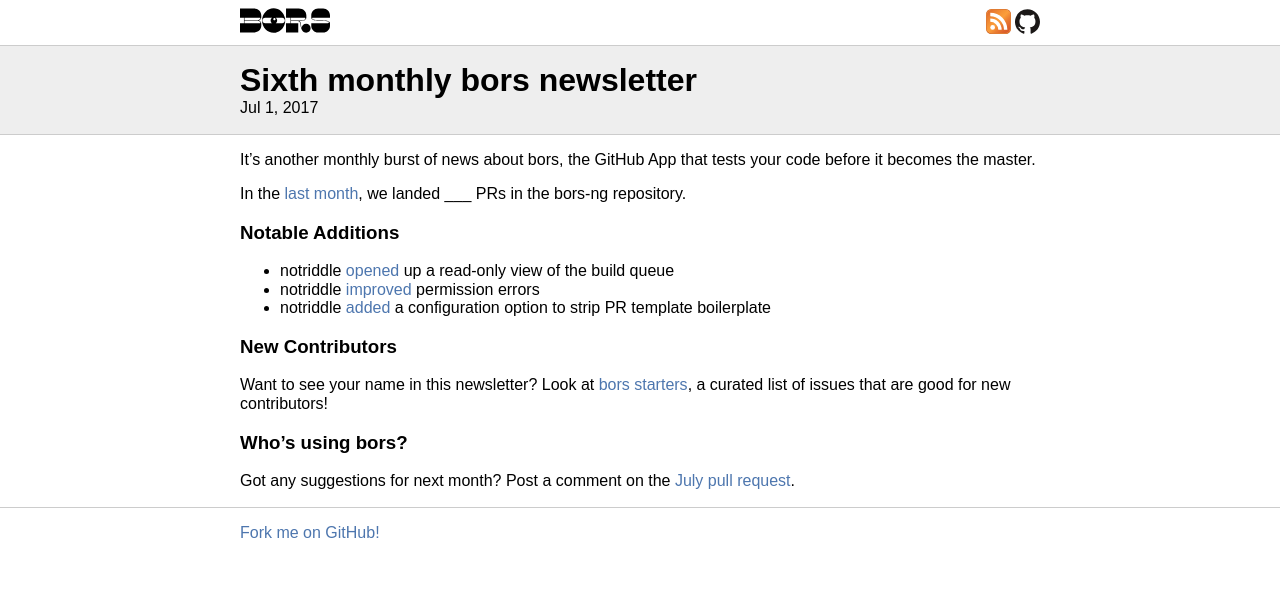
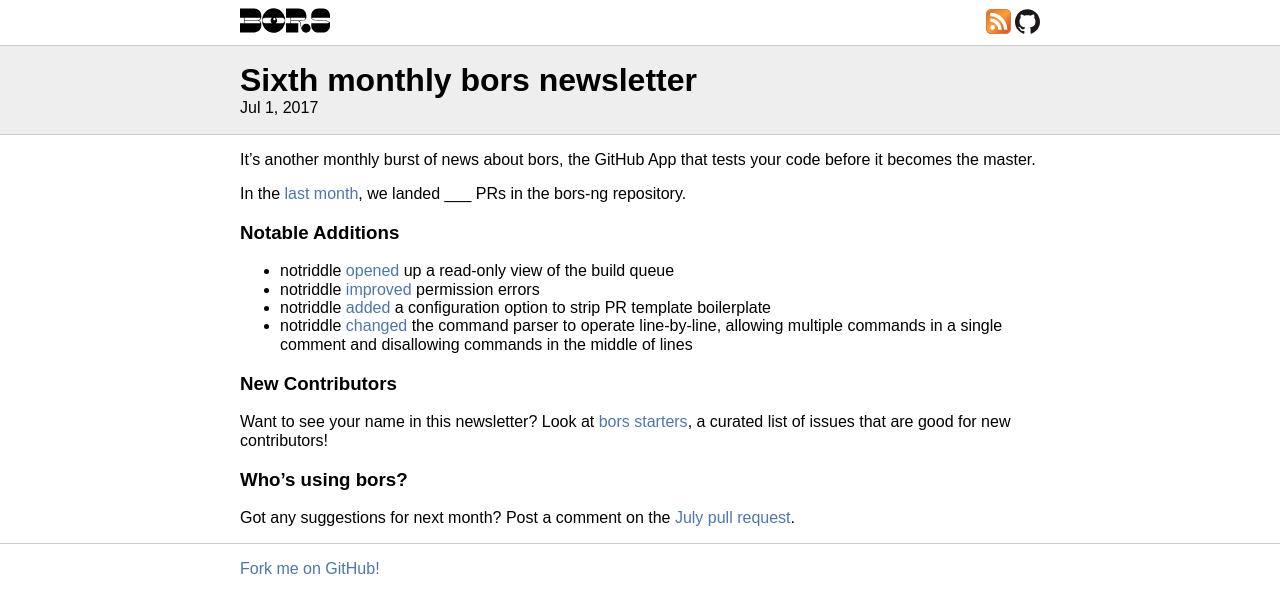
Before and after one commit to bors-ng/bors-ng.github.io, a Jekyll site: the page built from _posts/2017-07-01-tmib-06.md, in a window 1280 px wide. Shown: the top 613 px of the page. Built offline with Jekyll 4.4.1, drawn with Linux system fonts in a browser that asks for light colours.

Commit message:
Add bors-ng/bors-ng#214

```diff
--- a/_posts/2017-07-01-tmib-06.md
+++ b/_posts/2017-07-01-tmib-06.md
@@ -18,6 +18,7 @@
 * notriddle [opened](https://github.com/bors-ng/bors-ng/pull/203) up a read-only view of the build queue
 * notriddle [improved](https://github.com/bors-ng/bors-ng/pull/211) permission errors
 * notriddle [added](https://github.com/bors-ng/bors-ng/pull/210) a configuration option to strip PR template boilerplate
+* notriddle [changed](https://github.com/bors-ng/bors-ng/pull/214) the command parser to operate line-by-line, allowing multiple commands in a single comment and disallowing commands in the middle of lines
 
 
 ### New Contributors
```
